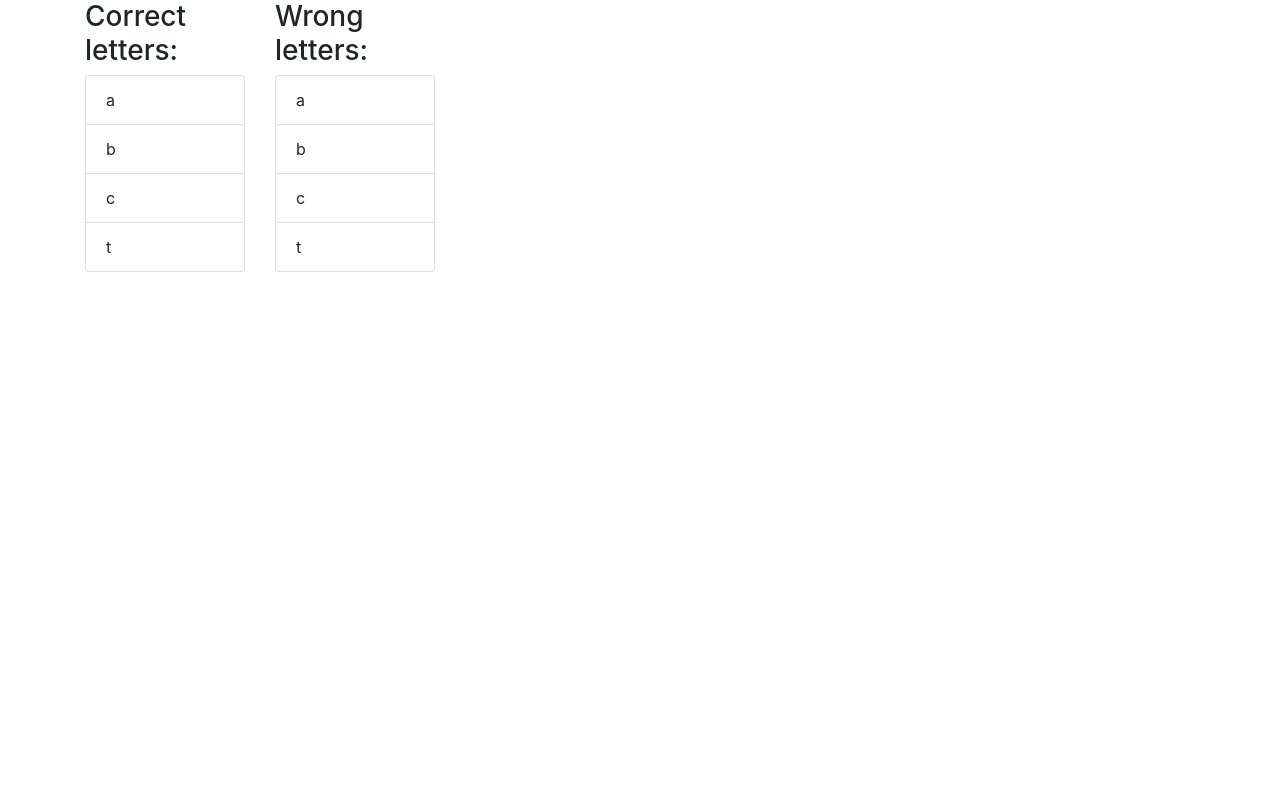
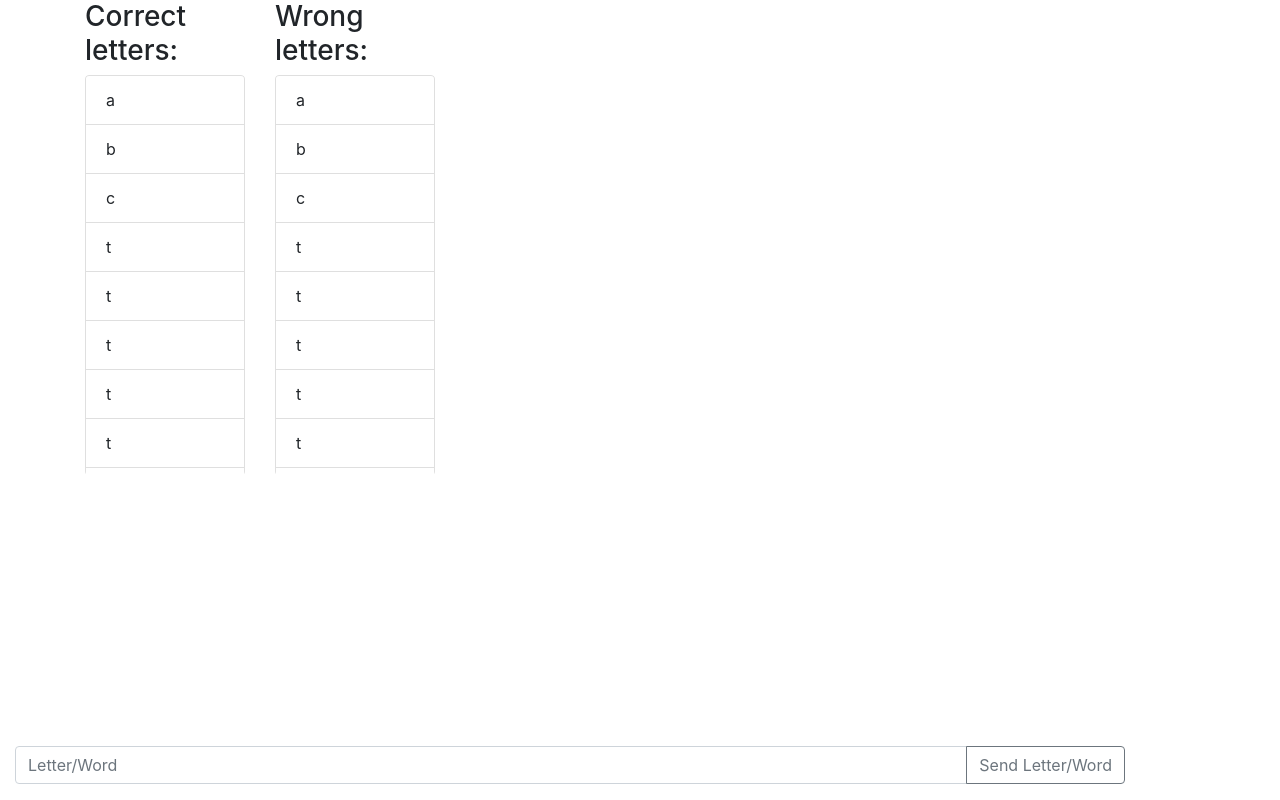
Before and after one commit to FBIAgentDead/React-NodeJS-Galgje, a React (Create React App) app: page / in a window 1280 px wide. Built offline with nearby package versions, Linux system fonts and the light colour scheme; no server answers.

Commit message:
Added UI for galgje

```diff
--- a/src/App.js
+++ b/src/App.js
@@ -1,13 +1,17 @@
 import React from 'react';
-import StartPage from './components/startPage'
 import CorrectionScreen from './components/correctionScreen'
+import InputGalgje from './components/inputGalgje'
 import 'bootstrap/dist/css/bootstrap.css';
 
 
 function App() {
-  var letters = ['a','b','c', 't'];
+  var letters = ['a','b','c','t','t','t','t','t','t','t','t','t','t','t','t','t','t','t','t','t','t','t','t','t','t','t','t'];
+  var hosting = "http://localhost:3001"
   return (
+    <React.Fragment>
     <CorrectionScreen wrongLetters={letters} correctLetters={letters}></CorrectionScreen>
+    <InputGalgje host={hosting}></InputGalgje>
+    </React.Fragment>
   );
 }
 
--- a/src/components/correctionScreen.jsx
+++ b/src/components/correctionScreen.jsx
@@ -9,17 +9,17 @@ class CorrectionScreen extends Component {
             <div className="row">
                 <div className="col-2">
                     <h3>Correct letters:</h3>
-                    <ul class="list-group">
+                    <ul style={{maxHeight: "400px", overflow: "scroll"}} className="list-group">
                         {this.props.correctLetters.map((letter) =>
-                            <li class="list-group-item">{letter}</li>
+                            <li key={letter+Math.random(0,1)} className="list-group-item">{letter}</li>
                         )}
                     </ul>
                 </div>
                 <div className="col-2">
                     <h3>Wrong letters:</h3>
-                    <ul class="list-group">
+                    <ul style={{maxHeight: "400px", overflow: "scroll"}} className="list-group">
                         {this.props.wrongLetters.map((letter) =>
-                            <li class="list-group-item">{letter}</li>
+                            <li key={letter+Math.random(0,1)} className="list-group-item">{letter}</li>
                         )}
                     </ul>
                 </div>
--- /dev/null
+++ b/src/components/inputGalgje.jsx
@@ -0,0 +1,46 @@
+import React, { Component } from 'react';
+import io from 'socket.io-client';
+
+class InputGalgje extends Component {
+    state = {
+        letter: "",
+        socket: io(this.props.host)
+    }
+
+    sendLetter = () =>{
+        if(this.state.letter.length > 1){
+            this.state.socket.emit("send word", (this.state.letter))
+            this.setState({
+                letter: ""
+            });
+        }
+        if(this.state.letter.length < 1){
+            console.log("Retard")
+        }
+        if(this.state.letter.length === 1){
+            this.state.socket.emit("send letter", (this.state.letter))
+            this.setState({
+                letter: ""
+            });
+        }
+    }
+
+    handleChange(event) {
+        this.setState({letter: event.target.value})
+    }
+
+    render() {
+        return (
+            <div style={{position: "fixed", bottom: "0px"}} className="container pt-4">
+                <div className="input-group mb-3">
+                    <input type="text" className="form-control" placeholder="Letter/Word" aria-label="Recipient's username" value={this.state.letter} onChange={this.handleChange.bind(this)} aria-describedby="button-addon2"/>
+                    <div className="input-group-append">
+                        <button onClick={this.sendLetter} className="btn btn-outline-secondary" type="button" id="button-addon2">Send Letter/Word</button>
+                    </div>
+                </div>
+            </div>
+        );
+    }
+}
+
+export default InputGalgje;
```
